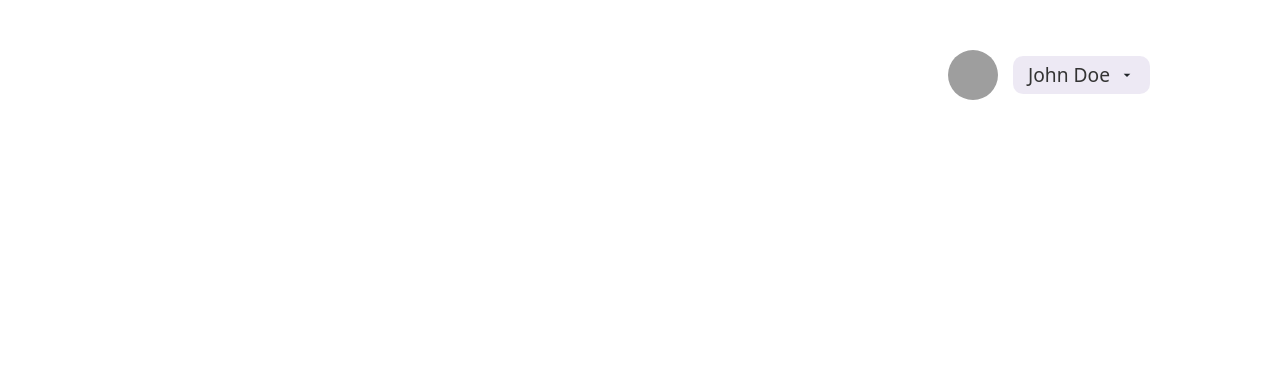
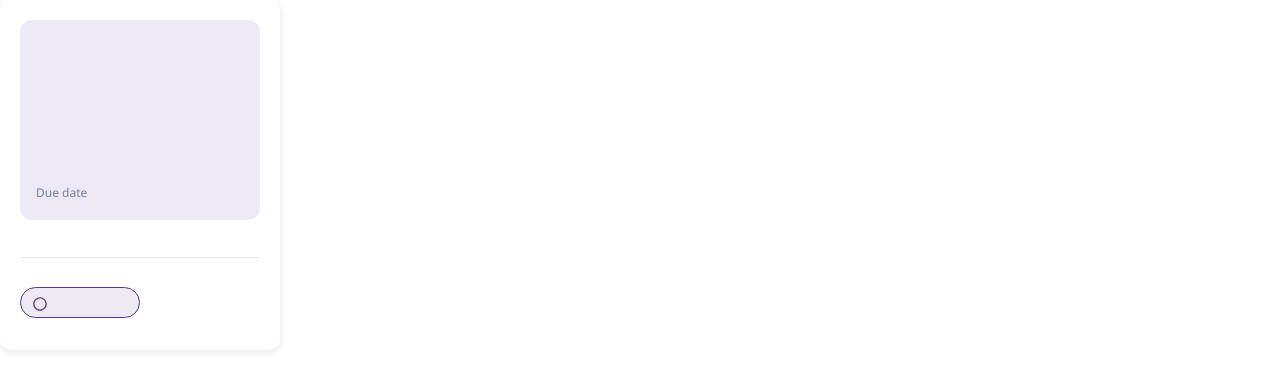
Before and after one commit to ScheduloTMS/task_management_FE, a React (Vite) app: page / in a window 1280 px wide. Shown: the top 390 px of the page. Built offline with nearby package versions, Linux system fonts and the light colour scheme; grey boxes are pictures that could not be loaded; a web font is replaced by a local one.

Commit message:
Task Card Added

```diff
--- a/src/App.jsx
+++ b/src/App.jsx
@@ -1,12 +1,13 @@
 import React from 'react';
 //import LoginPage from "./pages/loginpage/LoginPage.jsx";
 //import Calendar from "./components/calendar/Calendar.jsx";
-import User from "./components/user/User.jsx";
+//import User from "./components/user/User.jsx";
+import TaskCard from "./components/task-card/TaskCard.jsx";
 
 function App() {
   return (
     <header>
-      <User />
+      <TaskCard />
     </header>
   );
 }
--- /dev/null
+++ b/src/components/task-card/TaskCard.css
@@ -0,0 +1,78 @@
+.task-card {
+    background: white;
+    border-radius: 10px;
+    box-shadow: 0 2px 8px rgba(0, 0, 0, 0.1);
+    padding: 20px;
+    width: 280px;
+    height: 350px;
+    font-family: 'Segoe UI', Tahoma, Geneva, Verdana, sans-serif;
+    display: flex;
+    flex-direction: column;
+  }
+
+  .task-content {
+    margin-bottom: 16px;
+  background: rgba(94, 60, 154, 0.11);
+  border-radius: 12px;
+  padding: 16px;
+  height: 200px;
+  display: flex;
+  flex-direction: column;
+  justify-content: space-between;
+  overflow: hidden;
+  }
+
+  .task-name {
+    font-size: 1.25rem;
+    font-weight: 600;
+    color: #2D3748;
+    margin: 6px 0 10px 0;
+  }
+
+  .due-date-container {
+    display: flex;
+  flex-direction: column;
+  gap: 2px;
+  margin-top: auto
+  }
+
+  .due-date-label {
+    font-size: 0.75rem;
+    color: #718096;
+  }
+
+  .due-date {
+    font-size: 0.875rem;
+    color: #4A5568;
+  }
+
+  .divider {
+    height: 1px;
+    width: 100%;
+    background-color: #E2E8F0;
+    margin: 20px 0;
+    border: none;
+    position :relative;
+    top: 1px;
+
+  }
+  .status-container {
+    display: flex;
+    align-items: center;
+    gap: 8px;
+    padding: 4px 12px;
+    border-radius: 20px;
+    border: 1px solid;
+    width: 120px;
+    position :relative;
+    top: 10px;
+  }
+
+  .status-icon {
+    font-size: 14px;
+  }
+
+  .status-text {
+    font-size: 0.875rem;
+    font-weight: 500;
+  }
--- /dev/null
+++ b/src/components/task-card/TaskCard.jsx
@@ -0,0 +1,41 @@
+import React from 'react';
+import {
+  FaRegCircle,
+  FaSpinner,
+  FaCheckCircle,
+  FaExclamationCircle
+} from 'react-icons/fa';
+import './TaskCard.css';
+
+const TaskCard = ({ taskName, dueDate, status }) => {
+
+  const statusConfig = {
+    'To Do': { icon: <FaRegCircle />, color: "#56358E" ,lightColor: "rgba(86, 53, 142, 0.1)"},
+    'In Progress': { icon: <FaSpinner />, color: "#ffc107" ,lightColor: "rgba(255, 193, 7, 0.1)"},
+    'Completed': { icon: <FaCheckCircle />, color: "#28a745" , lightColor: "rgba(40, 167, 69, 0.1)"},
+    'Overdue': { icon: <FaExclamationCircle />, color: "#dc3545",lightColor: "rgba(220, 53, 69, 0.1)" }
+  };
+
+  const { icon, color ,lightColor} = statusConfig[status] || statusConfig['To Do'];
+
+  return (
+    <div className="task-card">
+      <div className="task-content">
+        <h3 className="task-name">{taskName}</h3>
+        <div className="due-date-container">
+          <span className="due-date-label">Due date</span>
+          <span className="due-date">{dueDate}</span>
+        </div>
+      </div>
+
+      <div className="divider"></div>
+
+      <div className="status-container" style={{ borderColor: color,backgroundColor: lightColor }}>
+        <span className="status-icon" style={{ color }}>{icon}</span>
+        <span className="status-text" style={{ color }}>{status}</span>
+      </div>
+    </div>
+  );
+};
+
+export default TaskCard;
```
Also changed, not shown: 1 other file (tests, documents, lock files or other folders).
